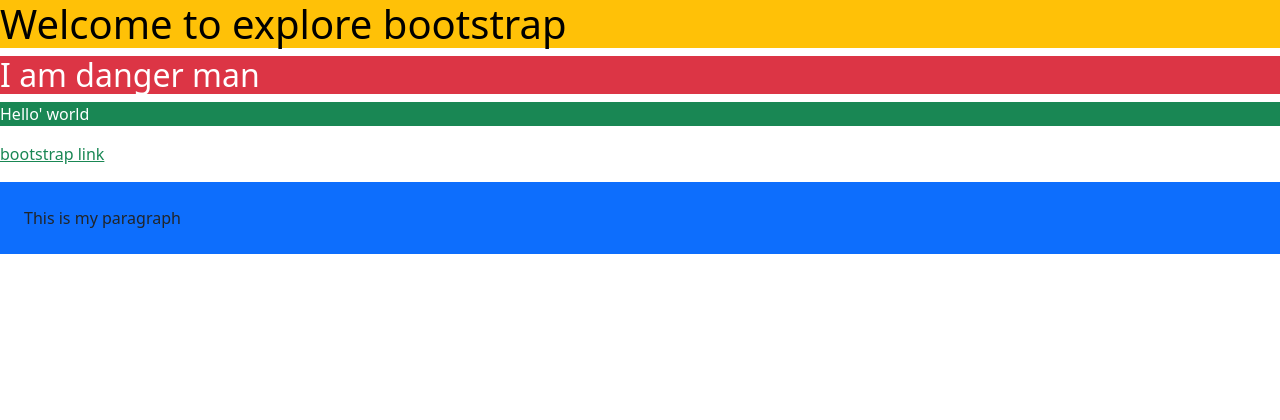
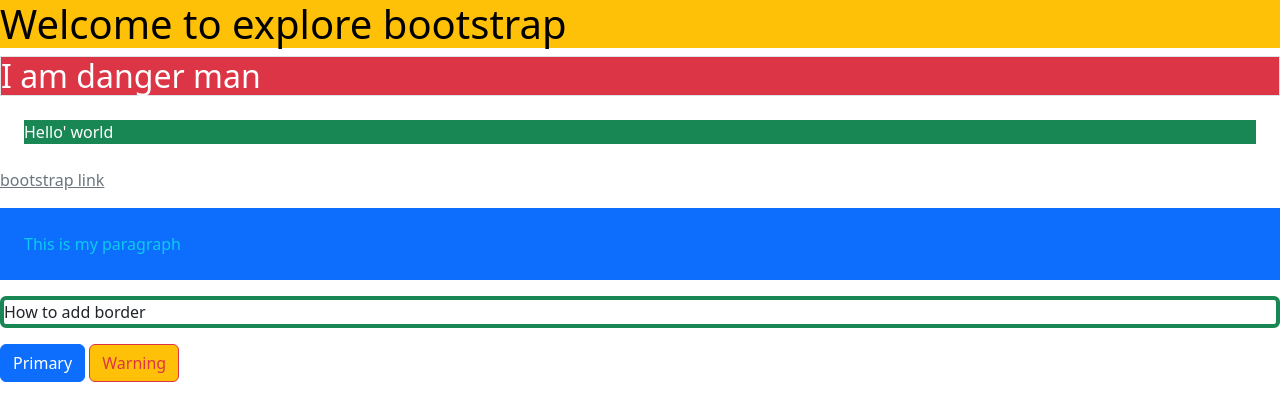
Before and after one commit to MdMizanurRahman1/explore-bootstrap, a plain HTML site: page index.html in a window 1280 px wide. Drawn offline with nearby package versions, Linux system fonts and the light colour scheme.

Commit message:
border and btn practiced

```diff
--- a/index.html
+++ b/index.html
@@ -13,11 +13,15 @@
 
 <body>
     <h1 class="text-bg-warning">Welcome to explore bootstrap</h1>
-    <h2 class="text-bg-danger">I am danger man</h2>
-    <p class="text-bg-success">Hello' world</p>
-    <p><a class="link-success" href="https://getbootstrap.com/docs/5.2/helpers/colored-links/">bootstrap link</a></p>
-    <p class="bg-primary p-4">This is my paragraph</p>
-
+    <h2 class="text-bg-danger border">I am danger man</h2>
+    <p class="text-bg-success m-4">Hello' world</p>
+    <p><a class="link-success mt-4 text-secondary"
+            href="https://getbootstrap.com/docs/5.2/helpers/colored-links/">bootstrap link</a>
+    </p>
+    <p class="bg-primary p-4 text-info">This is my paragraph</p>
+    <p class="border border-4 rounded border-success">How to add border</p>
+    <button type="button" class="btn btn-primary">Primary</button>
+    <button class=" btn btn-warning btn-outline-danger">Warning</button>
 
 
     <script src="https://cdn.jsdelivr.net/npm/bootstrap@5.2.3/dist/js/bootstrap.bundle.min.js"
```
